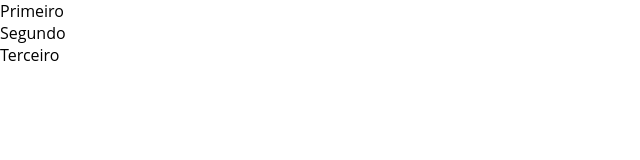
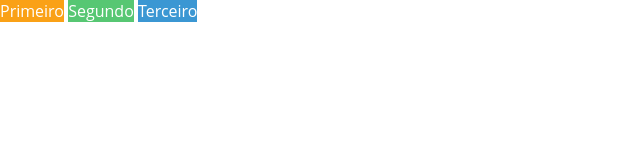
Before and after one commit to rafaelmguimaraes/3.3-html_css-seletores_e_posicionamento, a plain HTML site: page index.html in a window 1280 px wide. Shown: the whole page, without its empty margins (0-640 px from the left). Drawn offline with Linux system fonts and the light colour scheme.

Commit message:
Ajuste referência style.css

```diff
--- a/index.html
+++ b/index.html
@@ -10,7 +10,7 @@
     </title>
 
     <link rel="stylesheet" href="css/reset.css">
-    <link rel="stylesheet" href="css/solucao_01.css">
+    <link rel="stylesheet" href="css/style.css">
 </head>
 
 <body>
```
